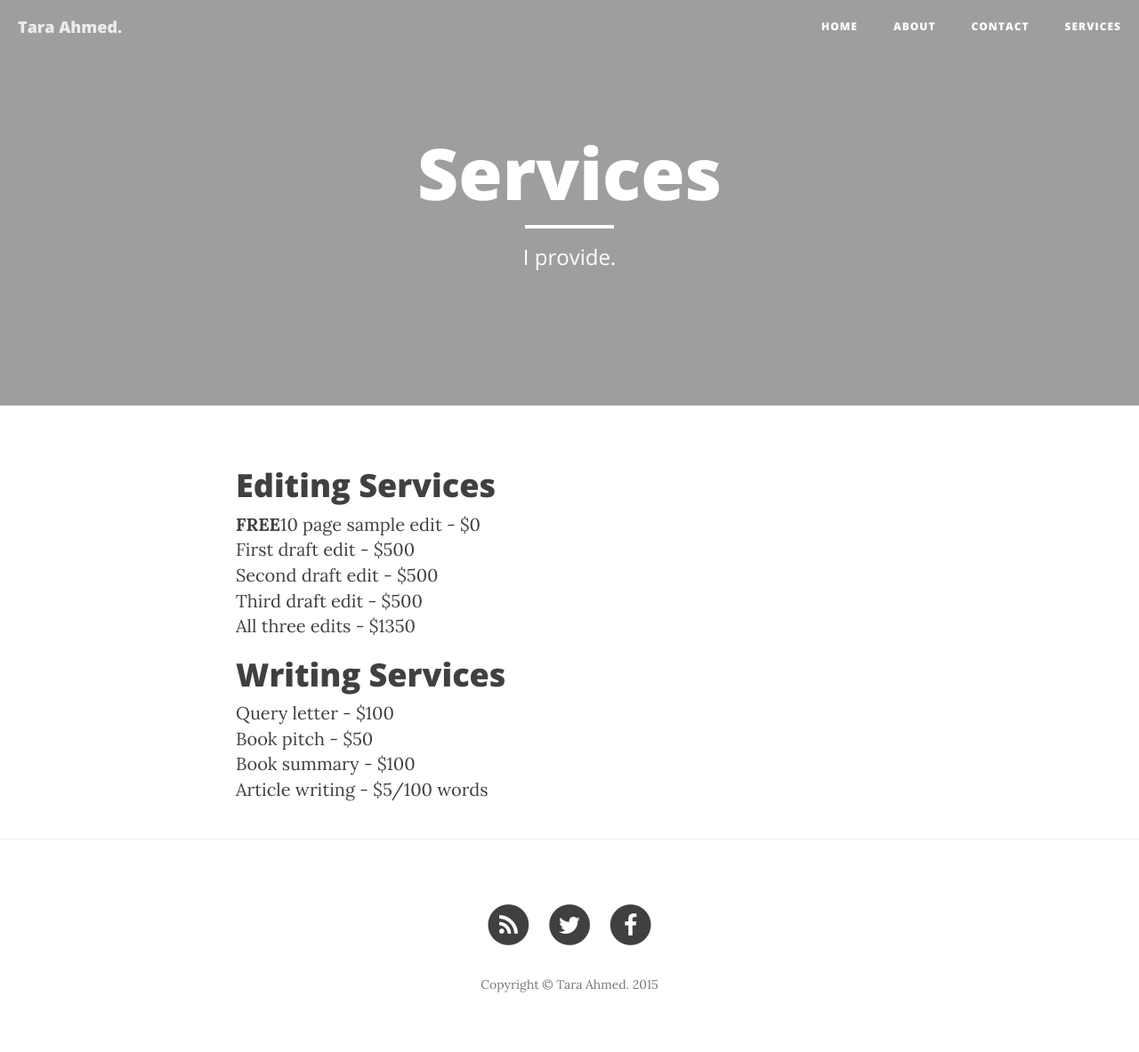
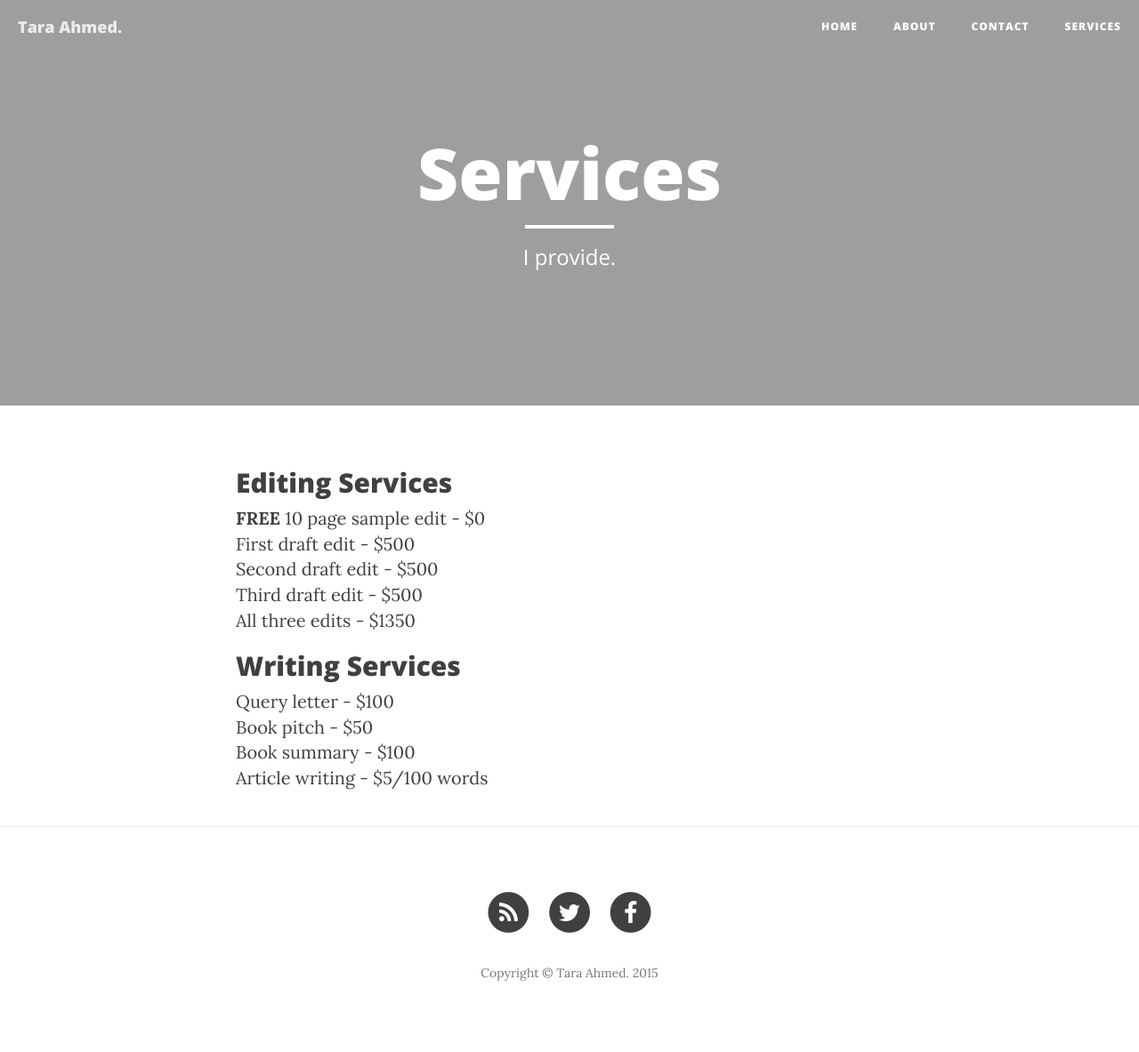
Before and after one commit to taraahmed/taraahmed.github.io, a Jekyll site: the page built from services.html, in a window 1280 px wide. Shown: the whole page at 89% size. Built offline with Jekyll 4.4.1, drawn with Linux system fonts in a browser that asks for light colours; nearby versions of some CDN libraries.

Commit message:
Header tags changed

```diff
--- a/services.html
+++ b/services.html
@@ -5,16 +5,16 @@ description: "I provide."
 header-img: "img/about-bg.jpg"
 ---
 
-<h1>Editing Services</h1>
+<h2>Editing Services</h2>
 <dl>
-  <dd><b>FREE</b>10 page sample edit - $0</dd>
+  <dd><b>FREE</b> 10 page sample edit - $0</dd>
   <dd>First draft edit - $500</dd>
   <dd>Second draft edit - $500</dd>
   <dd>Third draft edit - $500</dd>
   <dd>All three edits - $1350</dd>
 </dl>
 
-<h1>Writing Services</h1>
+<h2>Writing Services</h2>
 <dl>
   <dd>Query letter - $100</dd>
   <dd>Book pitch - $50</dd>
```
